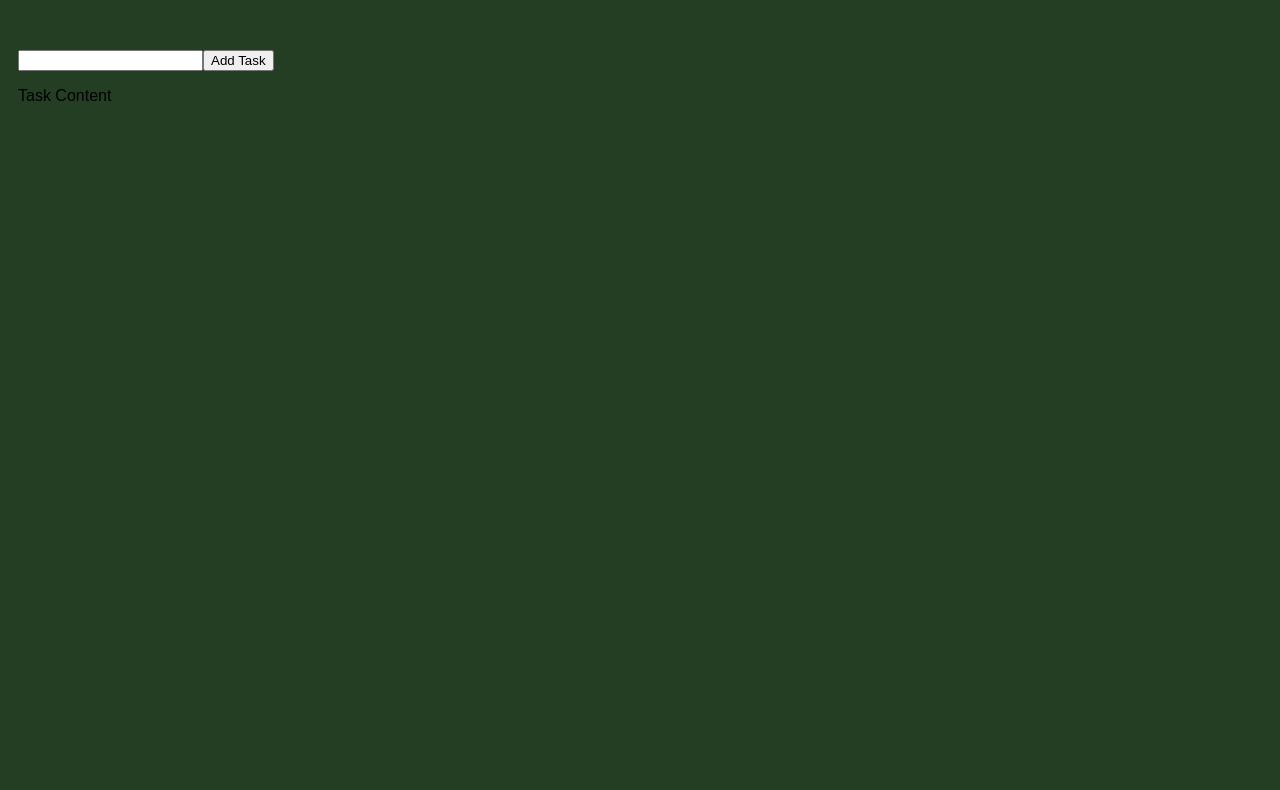
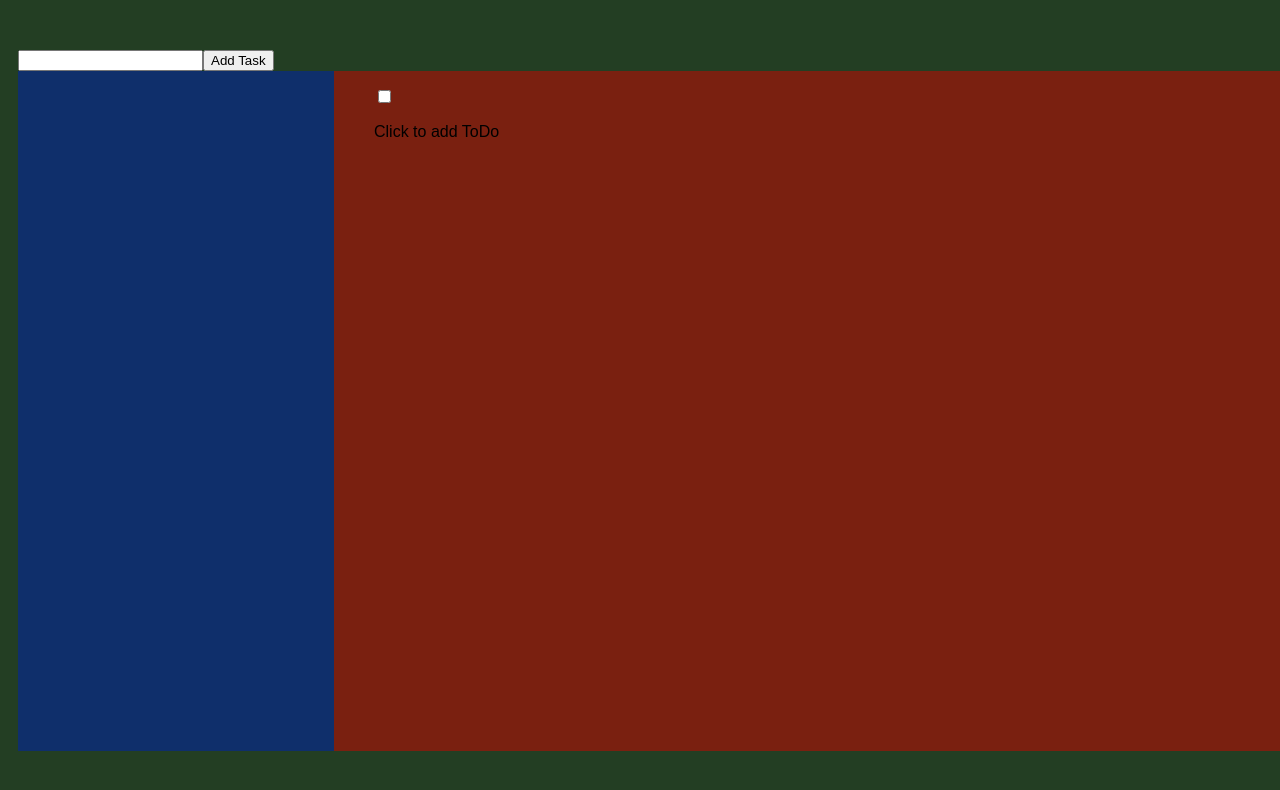
Before and after one commit to WaddahMortada/to-do-list, a React app: page / in a window 1280 px wide. Built offline with nearby package versions, Linux system fonts and the light colour scheme.

Commit message:
Add todo functionality (WIP)

```diff
--- a/src/components/app.js
+++ b/src/components/app.js
@@ -15,6 +15,9 @@ const App = () => {
   const [taskList, setTask] = useState([])
   const [currentTask, setCurrentTask] = useState(0)
 
+  console.log('App: currentTask ', currentTask)
+  console.log('App: taskList ', taskList)
+  console.log('App: task ', taskList[currentTask])
   const addTask = (event) => {
     event.preventDefault()
     setTask([...taskList, { id: taskList.length, title: taskTitle, todo: [] }])
@@ -22,17 +25,17 @@ const App = () => {
   }
 
   useEffect(() => {
-    console.log(taskList)
-    console.log(JSON.stringify(taskList))
+    console.log('App: taskList ', taskList)
+    console.log('App: Stringify taskList ', JSON.stringify(taskList))
   }, [taskList])
 
   const onSelectedTitleChanged = (i) => {
-    console.log(i)
-    setCurrentTask(taskList[i])
+    console.log('App: onSelectedTitleChanged ', i)
+    setCurrentTask(i)
   }
 
   const onUpdateTodo = (todo) => {
-    console.log(todo)
+    console.log('App: onUpdateTodo ', todo)
     // setCurrentTask(taskList[i])
   }
 
@@ -49,7 +52,7 @@ const App = () => {
       </form>
       <div>
         <ListContainer callbackParent={onSelectedTitleChanged} taskList={taskList} currentTask={currentTask} />
-        <TaskContainer callbackParent={onUpdateTodo} task={currentTask} />
+        <TaskContainer callbackParent={onUpdateTodo} task={(taskList[currentTask]) ? taskList[currentTask] : { todo: [] }} />
       </div>
     </div>
   )
--- a/src/components/listContainer.js
+++ b/src/components/listContainer.js
@@ -6,7 +6,7 @@ import styles from '../style/style.css'
 import PropTypes from 'prop-types'
 
 function ListContainer (props) {
-  console.log(props)
+  console.log('ListContainer: props ', props)
   return (
     // <Col>
     //   <Card>
@@ -15,7 +15,7 @@ function ListContainer (props) {
     //     </Card.Body>
     //   </Card>
     // </Col>
-    <div>
+    <div className="listContainer">
       <List callbackParent={props.callbackParent} taskList={props.taskList} currentTask={props.currentTask} />
     </div>
   )
--- a/src/components/taskContainer.js
+++ b/src/components/taskContainer.js
@@ -3,8 +3,11 @@ import TaskContent from './taskContent'
 // eslint-disable-next-line no-unused-vars
 import styles from '../style/style.css'
 // import { Col, Card } from 'react-bootstrap'
+import PropTypes from 'prop-types'
 
 function TaskContainer (props) {
+  console.log('TaskConatiner: props ', props)
+
   return (
     // <Col>
     //   <Card>
@@ -13,10 +16,15 @@ function TaskContainer (props) {
     //     </Card.Body>
     //   </Card>
     // </Col>
-    <div>
-      <TaskContent />
+    <div className="taskContainer">
+      <TaskContent callbackParent={props.callbackParent} task={props.task} />
     </div>
   )
 }
 
+TaskContainer.propTypes = {
+  task: PropTypes.any,
+  callbackParent: PropTypes.any
+}
+
 export default TaskContainer
--- a/src/components/taskContent.js
+++ b/src/components/taskContent.js
@@ -1,29 +1,80 @@
-import React, { useState, useEffect } from 'react'
+import React, { useState, useEffect, useRef } from 'react'
 import PropTypes from 'prop-types'
 // eslint-disable-next-line no-unused-vars
 import styles from '../style/style.css'
-// import {
-//   Container,
-//   Row,
-//   Col,
-//   Button,
-//   Card,
-//   InputGroup,
-//   FormControl,
-//   ProgressBar
-// } from 'react-bootstrap'
 
 function TaskContent (props) {
+  console.log('TaskContent: props ', props)
+  const todoComponent = []
+  const [inputFocus, setInputFocus] = useState(false)
+  const [index, setIndex] = useState(0)
+  const [todo, setTodo] = useState(props.task.todo)
+  const [inputText, setInputText] = useState('')
+
+  console.log(inputText)
+
+  console.log('TaskContent: todo ', todo)
+
+  todo.forEach((task, key) => {
+    const showInput = inputFocus && (index === key)
+    todoComponent.push(
+      <li key={key}>
+        <input type="checkbox" />
+        {
+          showInput
+            ? <input type="text" autoFocus onChange={e => setInputText(e.target.value)} onBlur={() => handleBlur(key)} value={inputText} />
+            : < p onClick={() => handleClick(key)}>{task}</p>
+        }
+      </li>
+    )
+  })
+  if (todoComponent.length === 0) {
+    todoComponent.push(
+      <li key="0">
+        <input type="checkbox" />
+        {
+          inputFocus && (index === 0)
+            ? <input type="text" autoFocus onChange={e => setInputText(e.target.value)} onBlur={() => handleBlur(0)} value={inputText} />
+            : < p onClick={() => handleClick(0)}>Click to add ToDo</p>
+        }
+      </li>
+    )
+  }
+
+  const handleBlur = (key) => {
+    console.log('blured')
+    console.log(key)
+    console.log(inputText)
+
+    setInputFocus(false)
+
+    if (inputText) {
+      todo[index] = inputText
+      setTodo(todo)
+    } else {
+      // delete item
+    }
+  }
+
+  const handleClick = (key) => {
+    console.log('clicked')
+    console.log(key)
+    setIndex(key)
+    setInputFocus(true)
+  }
+
   return (
-    // <Card className="contentContainer">
-    //   <Card.Body>
-    //     <Col className="tasksContent">Task Content</Col>
-    //   </Card.Body>
-    // </Card>
     <div>
-      Task Content
+      <ul>
+        {todoComponent}
+      </ul>
     </div>
   )
 }
 
+TaskContent.propTypes = {
+  task: PropTypes.any,
+  callbackParent: PropTypes.any
+}
+
 export default TaskContent
--- a/src/style/style.css
+++ b/src/style/style.css
@@ -66,20 +66,25 @@ body {
   height: 100%;
 }
 
-.listBoxContainer {
+.listContainer {
   width: 25% !important;
   height: 85vh;
   float: left;
+  background-color: rgb(15, 47, 107);
 }
 
-.contentBoxContainer {
+.taskContainer {
   width: 75% !important;
   height: 85vh;
   float: right;
+  background-color: rgb(122, 32, 16);
 }
 
 .selectedTask {
-  margin-bottom:-5px;
-  padding-bottom:30px;
+  padding: 5px;
   color: green;
 }
+
+ul {
+  list-style: none
+}
```
Also changed, not shown: src/components/taskList.js (+5 -6 lines).
